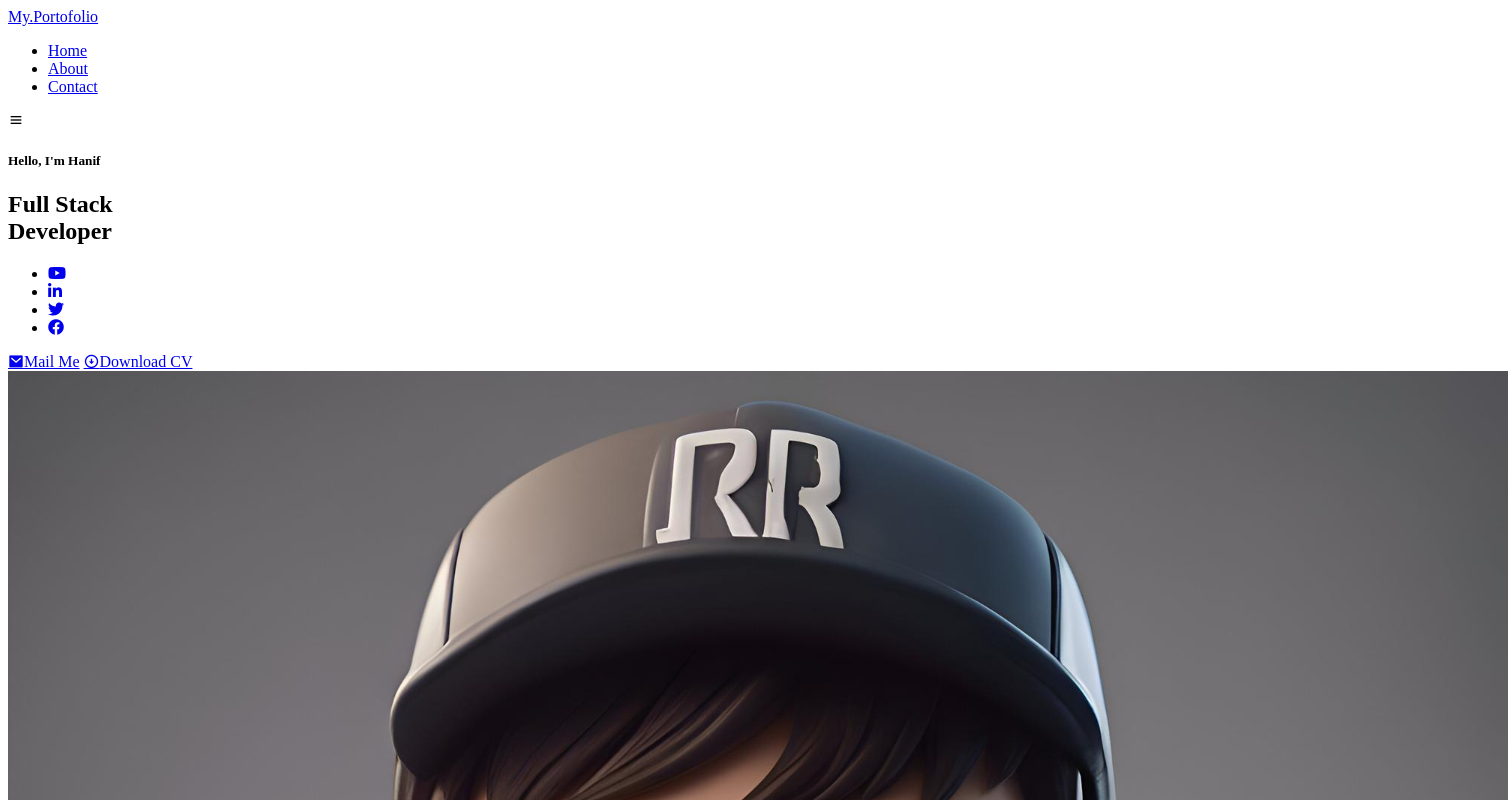
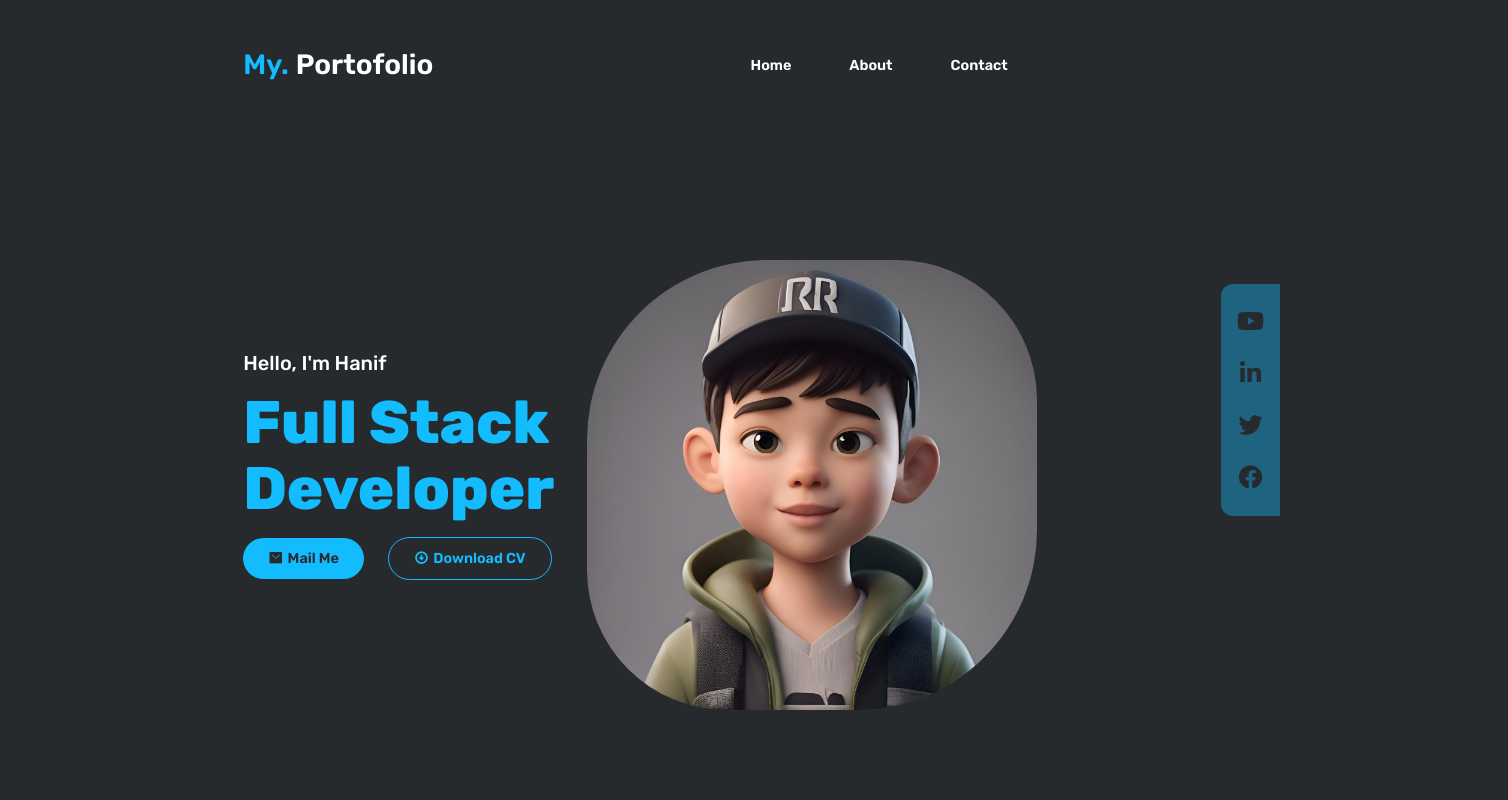
Before and after one commit to MHanif17/My.-Portofolio, a plain HTML site: page index.html in a window 1280 px wide. Shown: the top 800 px of the page, 1508 px wide, since content can reach past the window. Drawn offline with nearby package versions, Linux system fonts and the light colour scheme; the site is published under a folder, as on GitHub Pages, so addresses that start at the root find nothing.

Commit message:
Update index.html

```diff
--- a/index.html
+++ b/index.html
@@ -4,7 +4,7 @@
     <meta charset="UTF-8">
     <meta name="viewport" content="width=device-width, initial-scale=1.0">
     <title>Portofolio Website HTML CSS JS</title>
-    <link rel="stylesheet" href="/style/main.css">
+    <link rel="stylesheet" href="style/main.css">
 
     <!-- Boxicons -->
     <link rel="stylesheet"
```
